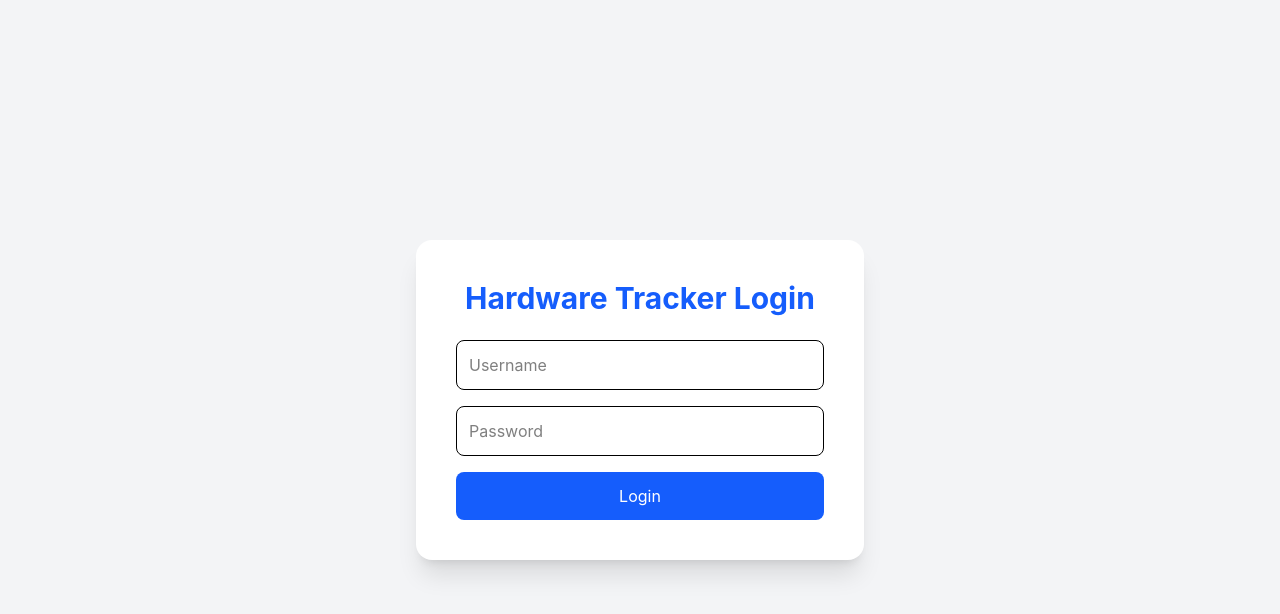
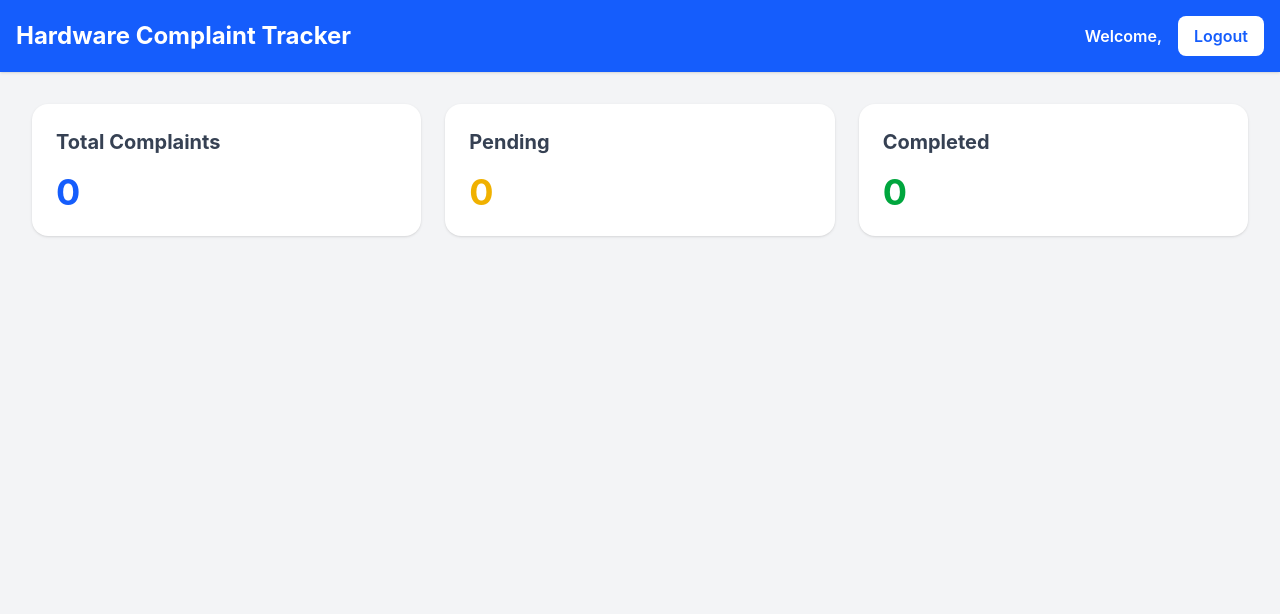
Before and after one commit to moslemerror-maker/hardware-tracker, a React app in the folder frontend/: page /dashboard in a window 1280 px wide. Shown: the top 614 px of the page. Built offline with nearby package versions, Linux system fonts and the light colour scheme; sample sign-in values are in the browser's storage; the HTML template or start-up script is replaced by a standard one.

Commit message:
Added complaint routes

```diff
--- a/frontend/src/App.jsx
+++ b/frontend/src/App.jsx
@@ -1,7 +1,48 @@
+import {
+  BrowserRouter,
+  Routes,
+  Route,
+  Navigate,
+} from "react-router-dom";
+
 import Login from "./pages/Login";
+import Dashboard from "./pages/Dashboard";
 
 function App() {
-  return <Login />;
+
+  const token = localStorage.getItem("token");
+
+  return (
+    <BrowserRouter>
+
+      <Routes>
+
+        <Route
+          path="/"
+          element={
+            token ? (
+              <Navigate to="/dashboard" />
+            ) : (
+              <Login />
+            )
+          }
+        />
+
+        <Route
+          path="/dashboard"
+          element={
+            token ? (
+              <Dashboard />
+            ) : (
+              <Navigate to="/" />
+            )
+          }
+        />
+
+      </Routes>
+
+    </BrowserRouter>
+  );
 }
 
 export default App;
--- /dev/null
+++ b/frontend/src/pages/Dashboard.jsx
@@ -0,0 +1,77 @@
+function Dashboard() {
+
+  const user = JSON.parse(localStorage.getItem("user"));
+
+  return (
+    <div className="min-h-screen bg-gray-100">
+
+      {/* Top Navbar */}
+      <div className="bg-blue-600 text-white p-4 flex justify-between items-center shadow">
+
+        <h1 className="text-2xl font-bold">
+          Hardware Complaint Tracker
+        </h1>
+
+        <div className="flex items-center gap-4">
+
+          <p className="font-semibold">
+            Welcome, {user?.fullName}
+          </p>
+
+          <button
+            onClick={() => {
+              localStorage.clear();
+              window.location.reload();
+            }}
+            className="bg-white text-blue-600 px-4 py-2 rounded-lg font-semibold"
+          >
+            Logout
+          </button>
+
+        </div>
+      </div>
+
+      {/* Dashboard Content */}
+      <div className="p-8">
+
+        <div className="grid grid-cols-1 md:grid-cols-3 gap-6">
+
+          <div className="bg-white p-6 rounded-2xl shadow">
+            <h2 className="text-xl font-bold text-gray-700">
+              Total Complaints
+            </h2>
+
+            <p className="text-4xl font-bold text-blue-600 mt-4">
+              0
+            </p>
+          </div>
+
+          <div className="bg-white p-6 rounded-2xl shadow">
+            <h2 className="text-xl font-bold text-gray-700">
+              Pending
+            </h2>
+
+            <p className="text-4xl font-bold text-yellow-500 mt-4">
+              0
+            </p>
+          </div>
+
+          <div className="bg-white p-6 rounded-2xl shadow">
+            <h2 className="text-xl font-bold text-gray-700">
+              Completed
+            </h2>
+
+            <p className="text-4xl font-bold text-green-600 mt-4">
+              0
+            </p>
+          </div>
+
+        </div>
+
+      </div>
+
+    </div>
+  );
+}
+
+export default Dashboard;
--- a/frontend/src/pages/Login.jsx
+++ b/frontend/src/pages/Login.jsx
@@ -29,7 +29,7 @@ function Login() {
         JSON.stringify(response.data.user)
       );
 
-      alert("Login Successful");
+      window.location.href = "/dashboard";
 
       console.log(response.data);
 
```
Also changed, not shown: 2 other files (tests, documents, lock files or other folders).
